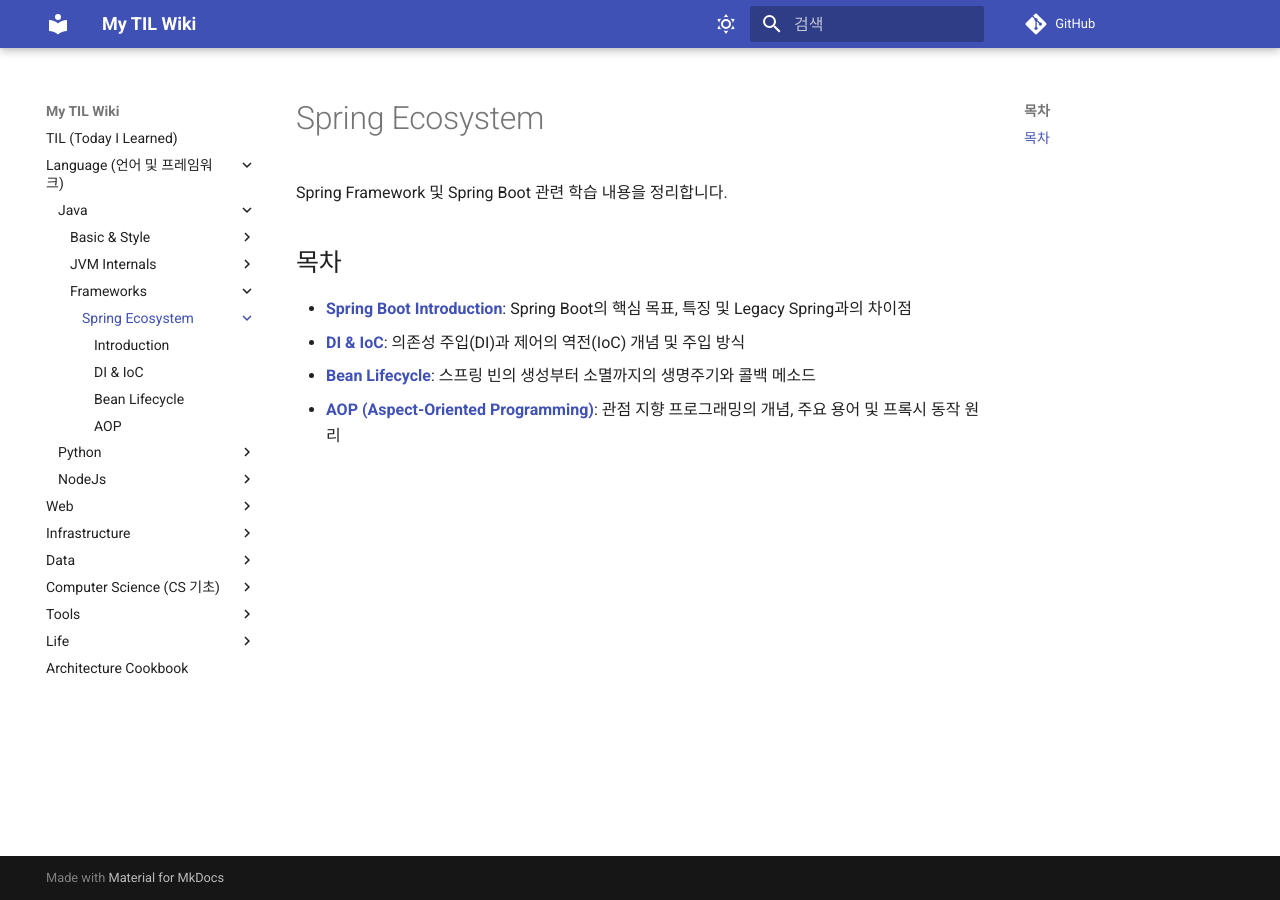
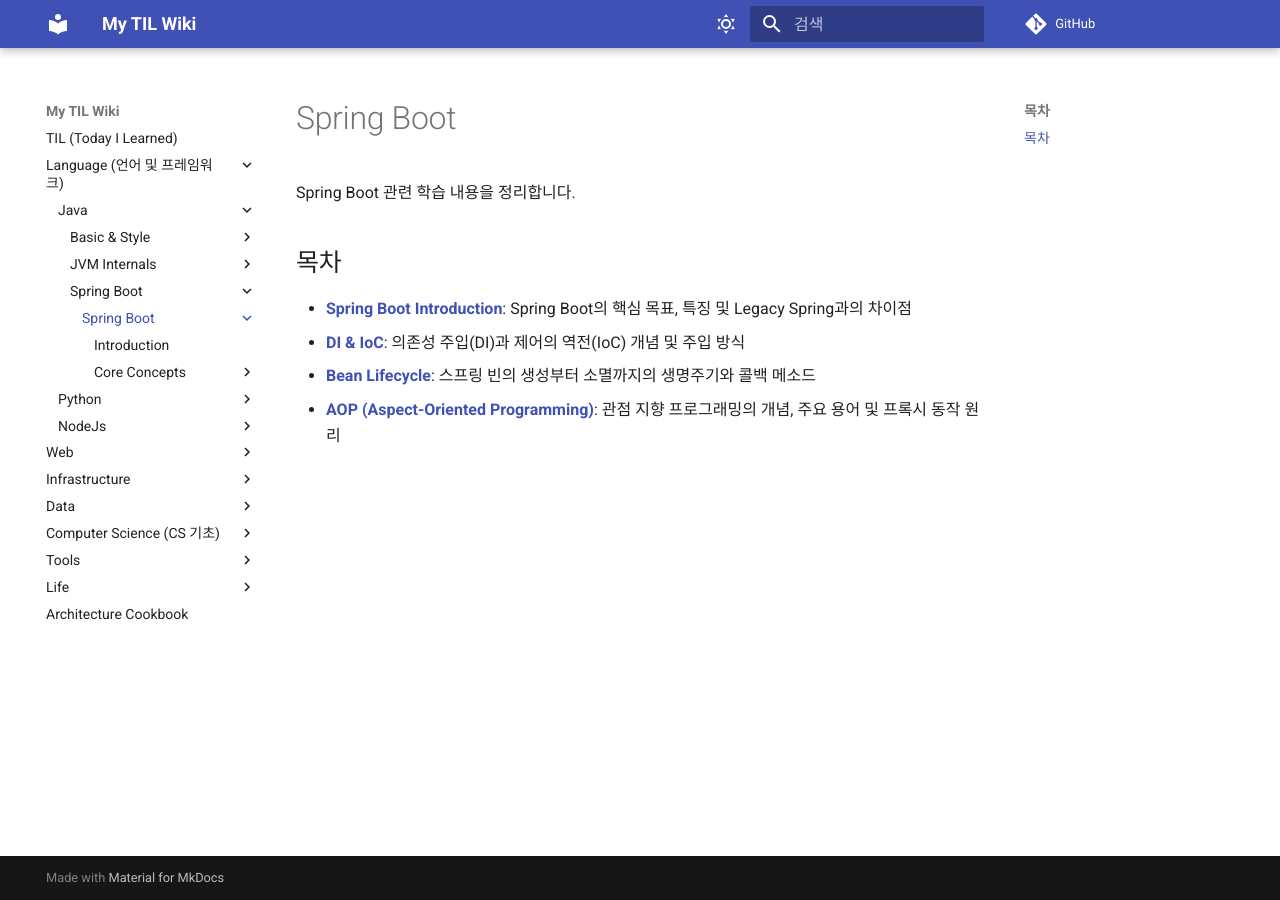
Before and after one commit to DevDooly/TIL, an MkDocs documentation site: the page built from docs/Language/Java/SpringBoot/README.md, in a window 1280 px wide. Built offline with MkDocs 1.6.1 and Material for MkDocs 9.7.7, drawn with Linux system fonts in a browser that asks for light colours; comment, search, counter and statistics services are not loaded.

Commit message:
Spring -> SpringBoot 폴더명 변경 및 구조 개선
Spring 프레임워크 위주의 사용 환경을 반영하여 폴더명을 SpringBoot로 변경하고, 내부 네비게이션 구조를 핵심 개념별로 그룹화하여 가독성을 높임.

```diff
--- a/docs/Language/Java/README.md
+++ b/docs/Language/Java/README.md
@@ -6,4 +6,4 @@
 1.  **[Google Java Style Guide](Google_Java_Style_Guide.md)**: 구글에서 제안하는 Java 코딩 스타일 표준
 2.  **[Java Memory Structure](Memory.md)**: JVM Runtime Data Areas (Stack, Heap, Metaspace) 구조 이해
 3.  **[Garbage Collection](Garbage_Collection.md)**: GC의 원리, 동작 과정 및 주요 알고리즘 (G1, ZGC 등)
-4.  **[Spring Ecosystem](Spring/README.md)**: Spring Framework 및 Spring Boot 관련 정리
+4.  **[Spring Boot](SpringBoot/README.md)**: Spring Boot 관련 정리
--- a/docs/Language/Java/Spring/README.md
+++ b/docs/Language/Java/SpringBoot/README.md
@@ -1,6 +1,6 @@
-# Spring Ecosystem
+# Spring Boot
 
-Spring Framework 및 Spring Boot 관련 학습 내용을 정리합니다.
+Spring Boot 관련 학습 내용을 정리합니다.
 
 ## 목차
 *   **[Spring Boot Introduction](SpringBoot_Intro.md)**: Spring Boot의 핵심 목표, 특징 및 Legacy Spring과의 차이점
```
Also changed, not shown: docs/Language/Java/.pages, docs/Language/Java/Spring/.pages (deleted), docs/Language/Java/SpringBoot/.pages (added), docs/Language/Java/SpringBoot/AOP.md (renamed from docs/Language/Java/Spring/AOP.md), docs/Language/Java/SpringBoot/Bean_Lifecycle.md (renamed from docs/Language/Java/Spring/Bean_Lifecycle.md), docs/Language/Java/SpringBoot/DI_IoC.md (renamed from docs/Language/Java/Spring/DI_IoC.md), docs/Language/Java/SpringBoot/SpringBoot_Intro.md (renamed from docs/Language/Java/Spring/SpringBoot_Intro.md).
